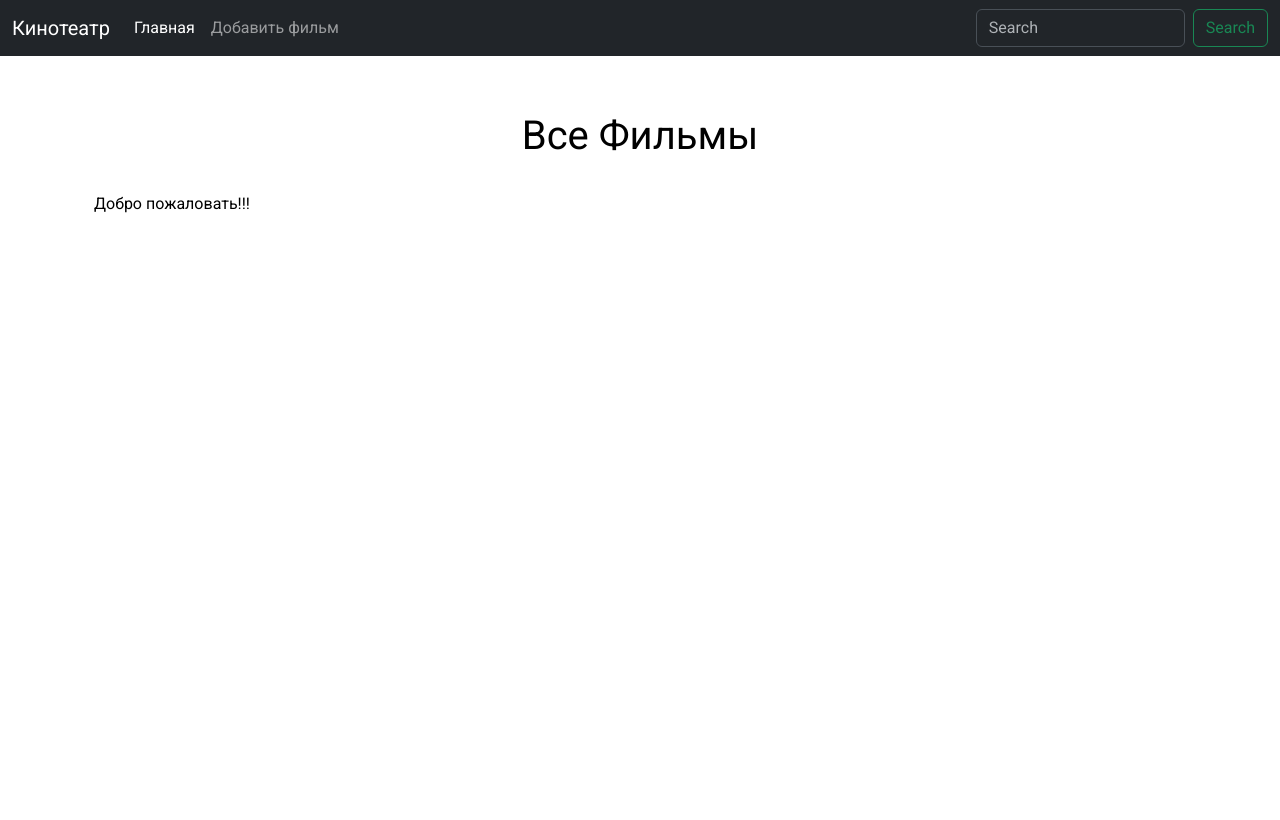
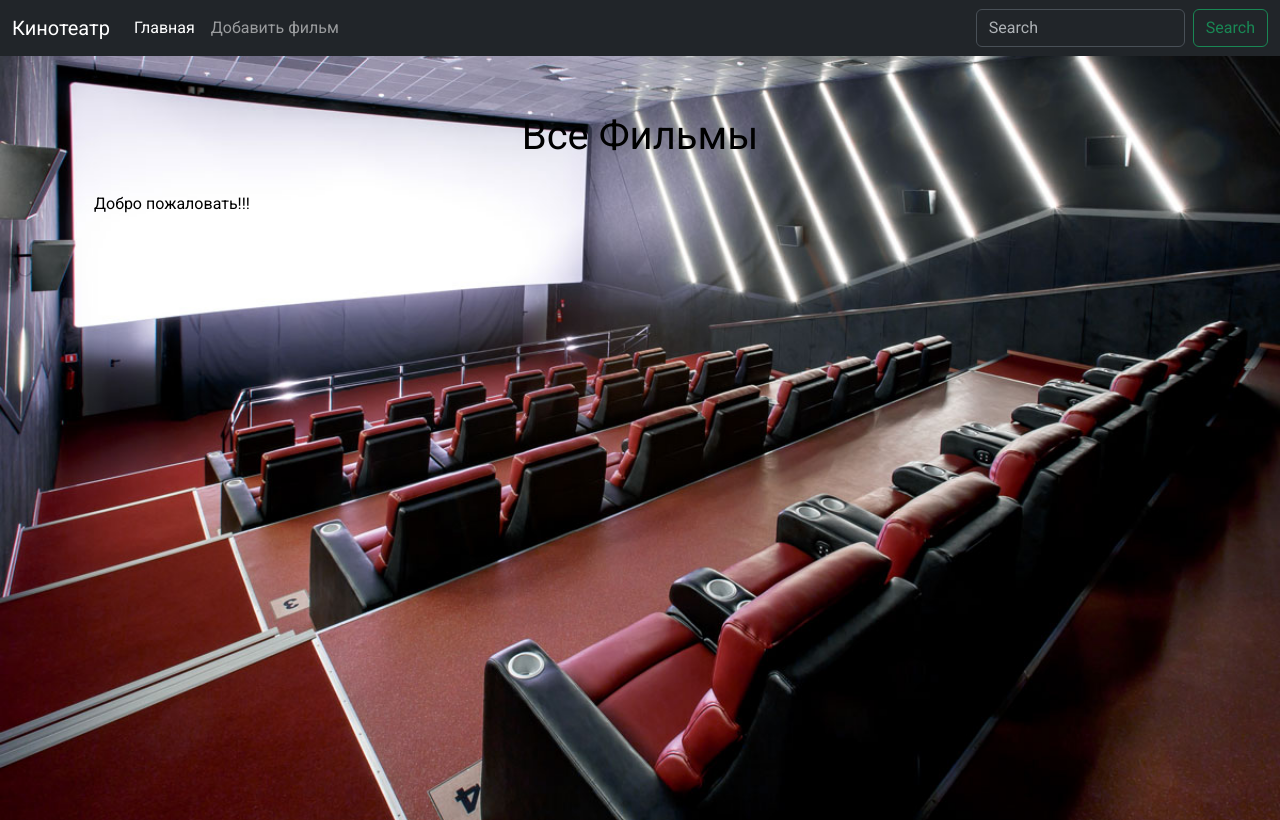
Before and after one commit to SergeG28071988/Cinema, a Flask app: page / in a window 1280 px wide. Run offline with Flask 3, Linux system fonts and the light colour scheme; some libraries are stand-ins or nearby versions.

Commit message:
Финиш!!

```diff
--- a/static/css/main.css
+++ b/static/css/main.css
@@ -8,7 +8,7 @@ body {
 
       font-family: 'Roboto', sans-serif;
 
-      background-image: url("");
+      background-image: url("../images/background.jpeg");
       height: 100vh;
       background-repeat: no-repeat;
       background-size: cover;
--- a/templates/film_detail.html
+++ b/templates/film_detail.html
@@ -15,6 +15,8 @@
         <h1>Дата премьеры: {{ film.premiere_date }}</h1>
     <a href="/films/{{ film.id }}/delete" class="btn btn-danger">Удалить</a>
     <a href="/films/{{ film.id }}/update" class="btn btn-success">Изменить</a>
+    <img src="{{ url_for('static', filename='images/movies/avengers-infinity-war.jpg') }}" alt="Мстители.Война бесконечности " style="width: 200px; height: auto;">
+    <img src="{{ url_for('static', filename='images/movies/avengers-endgame.jpg') }}" alt="Мстители. Финал" style="width: 200px; height: auto;">
   </div>
 </div>
 {% endblock content %}
```
Also changed, not shown: templates/add_film.html (renamed from templates/'add_film.html), templates/film_update.html (renamed from templates/'film_update.html).
